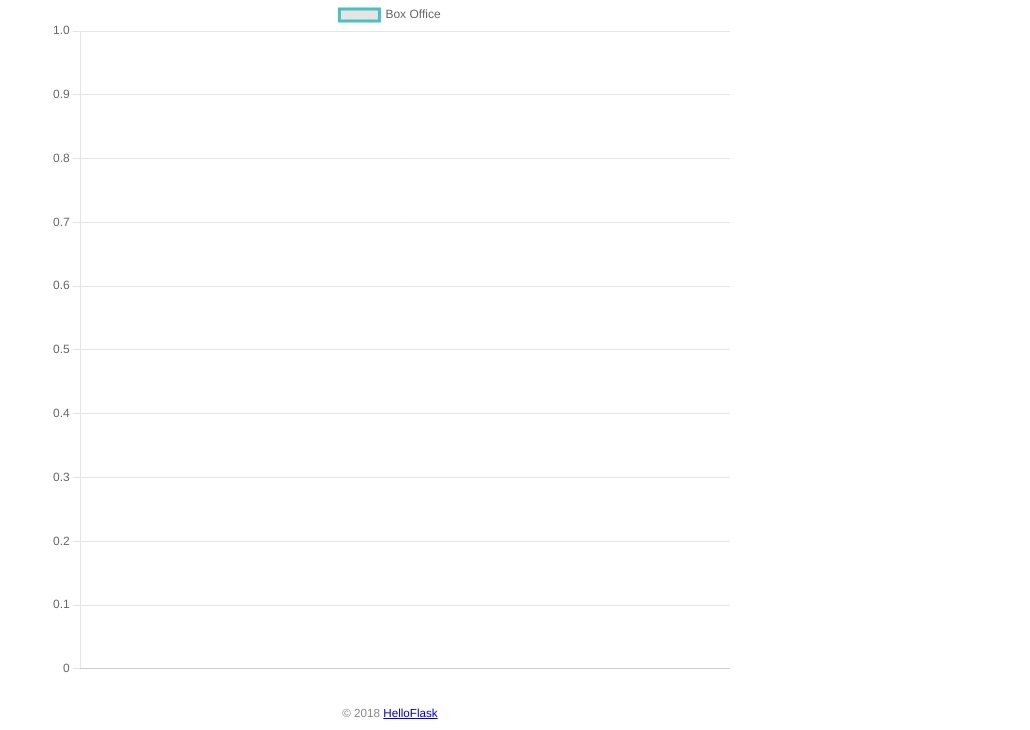
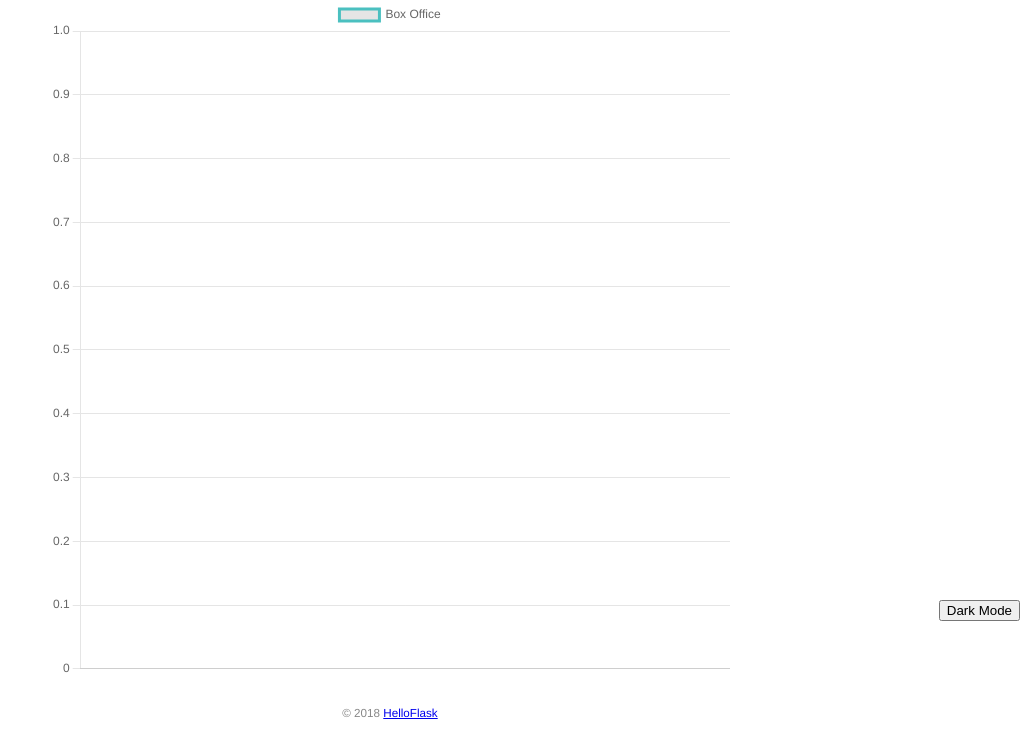
Before and after one commit to SiriGao/watchlist, a Flask app: page /movies_with_box_office in a window 1280 px wide. Shown: the part 169-899 px from the top of the page, without its empty margins (250-1280 px from the left). Run offline with Flask 3, Linux system fonts and the light colour scheme.

Commit message:
dark mode available

```diff
--- a/watchlist/static/style.css
+++ b/watchlist/static/style.css
@@ -1,10 +1,23 @@
 /* 页面整体 */
 body {
+    background-color: white;
+
+    /* 替换为您的日间模式背景图片路径 */
+    color: black;
+
     margin: auto;
     max-width: 680px;
     font-size: 14px;
     font-family: Helvetica, Arial, sans-serif;
 }
+
+body.dark-mode {
+    background-color: #2b3239;
+    color: white;
+    /* 根据需要调整其他样式，比如链接颜色等 */
+}
+
+
 
 /* 页脚 */
 footer {
@@ -12,6 +25,18 @@
     margin-top: 15px;
     text-align: center;
     padding: 10px;
+}
+
+body.dark-mode footer {
+    color: white;
+    /* 页脚文字颜色 */
+    /* 可以添加更多关于页脚的样式，如背景颜色等 */
+}
+
+body.dark-mode footer a {
+    color: white;
+    /* 页脚链接的颜色 */
+    /* 可以添加更多关于页脚链接的样式，如下划线颜色等 */
 }
 
 /* 头像 */
@@ -163,3 +188,11 @@
     margin-top: 100px;
     /* 在顶部添加20px的间距 */
 }
+
+
+/* 切换夜间模式的按钮样式 */
+#dark-mode-toggle {
+    position: fixed;
+    bottom: 10px;
+    right: 10px;
+}
--- a/watchlist/templates/base.html
+++ b/watchlist/templates/base.html
@@ -7,6 +7,14 @@
     <!-- 设置页面的视口，让页面根据设备的宽度来自动缩放页面，让移动设备拥有更好的浏览体验 -->
     <meta name="viewport" content="width=device-width, initial-scale=1.0">
     <title>{{ user.name }}'s Watchlist</title>
+
+
+    <button id="dark-mode-toggle">Dark Mode</button>
+
+
+
+
+
     <link rel="icon" href="{{ url_for('static', filename='favicon.ico') }}">
     <link rel="stylesheet" href="{{ url_for('static', filename='style.css') }}" type="text/css">
     {% endblock %}
@@ -22,6 +30,26 @@
         <img alt="sweet" class="tang" src="{{ url_for('static', filename='images/740.jpg') }}">
         {{ user.name }}'s Watchlist
     </h2>
+
+    <script>
+        // 页面加载时检查夜间模式状态
+        if (localStorage.getItem('darkMode') === 'true') {
+            document.body.classList.add('dark-mode');
+        }
+
+        // 切换夜间模式
+        document.getElementById('dark-mode-toggle').onclick = function () {
+            document.body.classList.toggle('dark-mode');
+
+            // 保存夜间模式状态到 localStorage
+            if (document.body.classList.contains('dark-mode')) {
+                localStorage.setItem('darkMode', 'true');
+            } else {
+                localStorage.setItem('darkMode', 'false');
+            }
+        };
+    </script>
+
     <nav>
         <ul>
             <li><a href="{{ url_for('index') }}">Home</a></li>
--- a/watchlist/templates/movies_with_box_office.html
+++ b/watchlist/templates/movies_with_box_office.html
@@ -1,7 +1,8 @@
 {% extends 'base.html' %}
 
 {% block content %}
-<!-- 图表容器 -->
+
+
 <canvas id="boxOfficeChart" width="400" height="400"></canvas>
 
 <!-- 引入 Chart.js -->
```
Also changed, not shown: watchlist/static/images/dark.jpg (added), watchlist/static/images/light.jpg (added).
